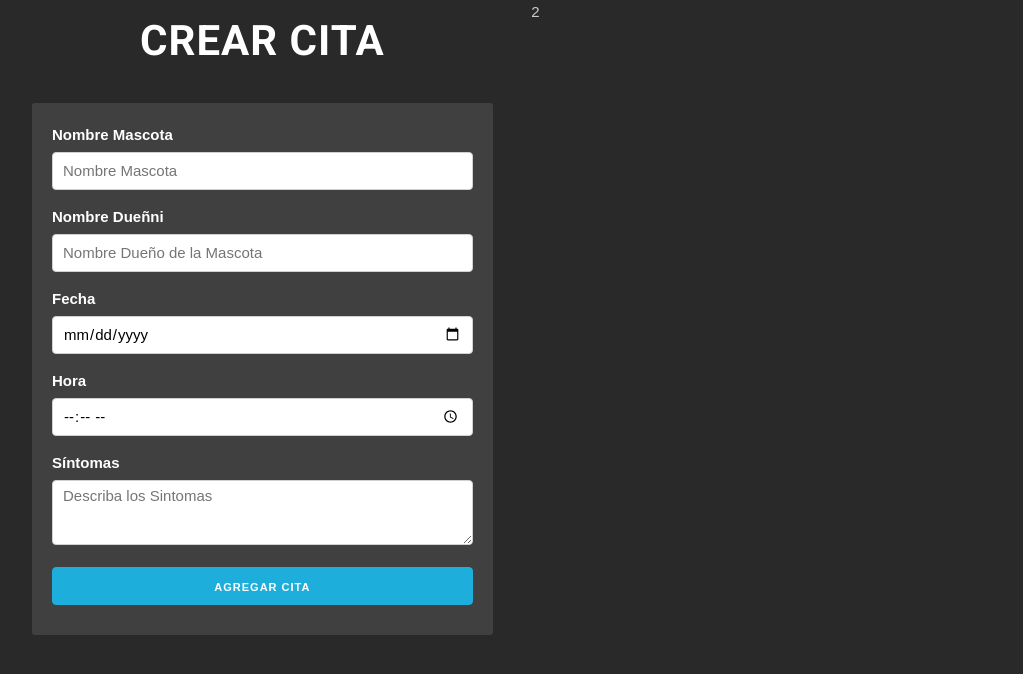
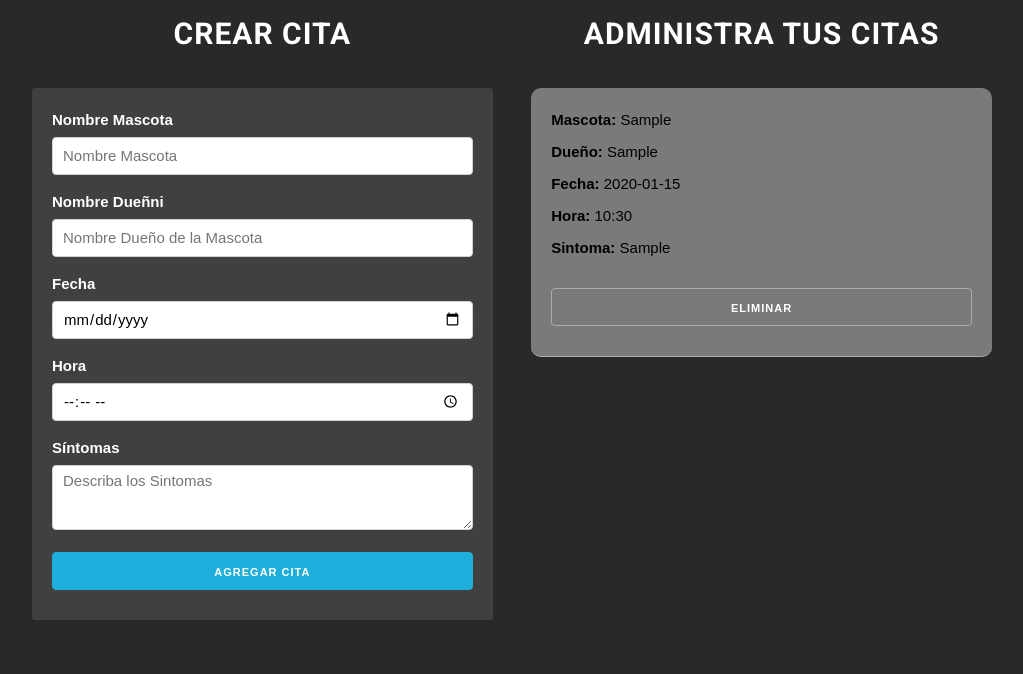
Before and after one commit to SebaGNH/Administrador-de-Mascotas-react, a React (Create React App) app: page / in a window 1280 px wide. Both pictures are taken after typing "Sample", "Sample", "2020-01-15", "10:30", "Sample" into the empty fields and a click on the button "AGREGAR CITA". Shown: the top 674 px of the page, without its empty margins (128-1151 px from the left). Built offline with nearby package versions, Linux system fonts and the light colour scheme.

Commit message:
se agregó localStorage y ciclo de vida useEffect

```diff
--- a/src/App.js
+++ b/src/App.js
@@ -1,10 +1,18 @@
-import React, {useState} from 'react';
+import React, {useState, useEffect} from 'react';
 import Formulario from './components/Formulario';
+import Cita from './components/Cita';
 
 
 const App = () => {
+
+    //Citas en localStorage
+    let citasInicialesLocalStorage = JSON.parse(localStorage.getItem('citasPactadas'));
+    if (!citasInicialesLocalStorage) {
+        citasInicialesLocalStorage = [];
+    } //Si tien ecitas las gaurda en es "useState"
+
     //Arreglo de las citas
-    const [citasPactadas, setCitasPactadas] = useState([]);
+    const [citasPactadas, setCitasPactadas] = useState(citasInicialesLocalStorage);
 
     const crearCita = (cita) => { //Cita se recibe desde el formulario
         //Así tomamos los datos del formulario y los agregamos a un nuevo estado que contiene todos
@@ -12,6 +20,31 @@ const App = () => {
         //no olvidar los corchetes xq es un arreglo
         //en react no se usa el citasPactadas.push(cita), eso es en JS
     }
+
+    //Eliminar una cita por su ID
+    const eliminarCita = (citaEliminada) => { //Recibe el parametro desde "Cita.jsx"
+        //console.log(citaEliminada.id);
+        //filter itera en todas las citas igual que un map
+        // con !== obtiene todos los registros creando un nuevo array excepto el filtrado
+        const nuevasCitas = citasPactadas.filter((cita) => cita.id !== citaEliminada.id);
+        setCitasPactadas(  nuevasCitas   );
+    }
+
+    //Mensaje Condicional
+    const titulo_citas = citasPactadas.length === 0 ? 'No hay Citas' : 'Administra tus citas';
+
+
+    //useEffect - Ciclos de vida
+    //equivale a componentDidMount y componentDidUpdate, escucha cada vez que cambia
+    useEffect( ()=>{ //Se ejecuta cuando el componente está listo o cuando hay cambios en el mismo
+        if (citasInicialesLocalStorage) {//Si tiene citas en LocalStorage, guarda las citasPactadas en Local, las estaría actualizando
+            localStorage.setItem('citasInicialesLocalStorage', JSON.stringify(citasPactadas));
+        }else{//Si no hay citas "eliminamos" agrega un arreglo vacío
+            localStorage.setItem('citasInicialesLocalStorage', JSON.stringify([]));
+        }
+
+    },[citasPactadas]); //Par que se ejecute una sola vez debemos agregarle un arreglo vacío al final
+    //Si le pasamos un hook como "citasPactadas", este trabajará cada vez que este cambie
 
 
     return (
@@ -24,8 +57,17 @@ const App = () => {
                         crearCita={crearCita}
                     />
                 </div>
+
+
                 <div className="one-half column">
-                    2
+                    <h2>{titulo_citas}</h2>
+                    {citasPactadas.map((citasPactadas)=>(
+                        <Cita
+                            key={citasPactadas.id}
+                            citasPactadas={citasPactadas}
+                            eliminarCita={eliminarCita}
+                            />
+                    ))}
                 </div>
             </div>
         </div>
@@ -34,4 +76,6 @@ const App = () => {
     );
 }
 
+
+
 export default App;
--- /dev/null
+++ b/src/components/Cita.jsx
@@ -0,0 +1,21 @@
+import React from 'react';
+
+const Cita = ({citasPactadas,eliminarCita}) => {
+    return (
+    <>
+        <div className="cita">
+            <p>Mascota: <span>{citasPactadas.mascota}</span></p>
+            <p>Dueño: <span>{citasPactadas.propietario}</span></p>
+            <p>Fecha: <span>{citasPactadas.fecha}</span></p>
+            <p>Hora: <span>{citasPactadas.hora}</span></p>
+            <p>Sintoma: <span>{citasPactadas.sintomas}</span></p>
+            <button
+                className="button eliminar u-full-width"
+                onClick={()=> eliminarCita(citasPactadas)} //Se debe usar una arrow para que se ejecute solo al darle click
+                >Eliminar</button>
+        </div>
+    </>
+    );
+}
+
+export default Cita;
--- a/src/components/Formulario.jsx
+++ b/src/components/Formulario.jsx
@@ -1,6 +1,6 @@
 import React, {useState} from 'react';
 import { v4 as uuidv4 } from 'uuid';
-
+import PropTypes from 'prop-types'
 
 
 const Formulario = ({crearCita}) => {
@@ -129,4 +129,11 @@ const Formulario = ({crearCita}) => {
     );
 }
 
+//No me está mostranod la info en consola
+Formulario.protoTypes = {
+    crearCita: PropTypes.func.isRequired
+}
+
+
+
 export default Formulario;
--- a/src/index.css
+++ b/src/index.css
@@ -60,6 +60,14 @@ input[type="time"] {
   border-bottom: 1px solid #e1e1e1;
   color: black;
 }
+.cita:first-of-type {
+  border-top-left-radius: 1rem;
+  border-top-right-radius: 1rem;
+}
+.cita:last-of-type {
+  border-bottom-left-radius: 1rem;
+  border-bottom-right-radius: 1rem;
+}
 
 .cita p {
   font-weight: bold;
@@ -69,14 +77,7 @@ input[type="time"] {
   font-weight: normal;
 
 }
-.cita:first-of-type {
-  border-top-left-radius: 1rem;
-  border-top-right-radius: 1rem;
-}
-.cita:last-of-type {
-  border-bottom-left-radius: 1rem;
-  border-bottom-right-radius: 1rem;
-}
+
 .button.eliminar,
 .button.eliminar:hover {
   background-color: #c10059;
@@ -110,8 +111,26 @@ form{
 h1, h2  {
   /* background-color: #404040; */
   padding: 1.5rem 0;
+  font-size: 2em;
 }
 
 .label-error {
   color: red;
 }
+
+.cita {
+  background: #7a7a7a;
+  border-bottom: 1px solid #adadad;
+}
+
+.button.eliminar{
+  border: 1px solid #adadad;
+  background-color: #7a7a7a;
+  text-transform: uppercase;
+}
+.button.eliminar:hover {
+  background-color: #c10059;
+  border: 1px solid #adadad;
+  color: white;
+  margin-top: 2rem;
+}
```
Lines whose indentation alone changed are shown as unchanged.
